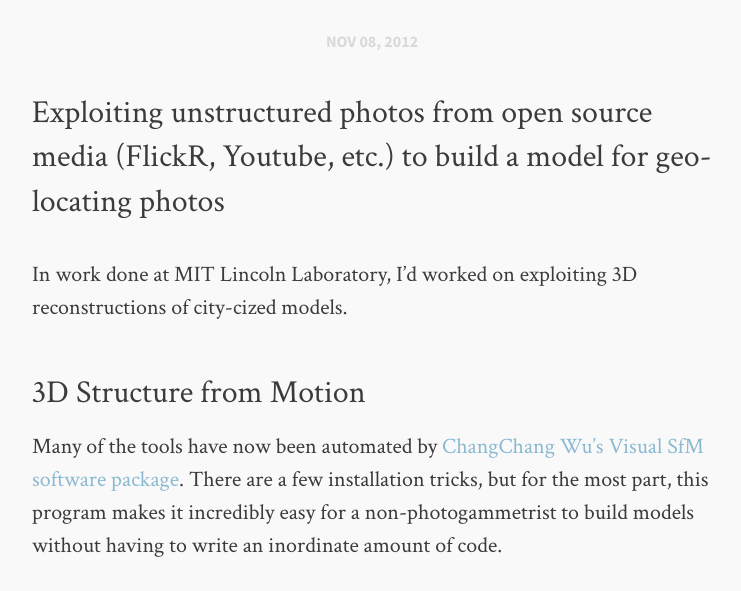
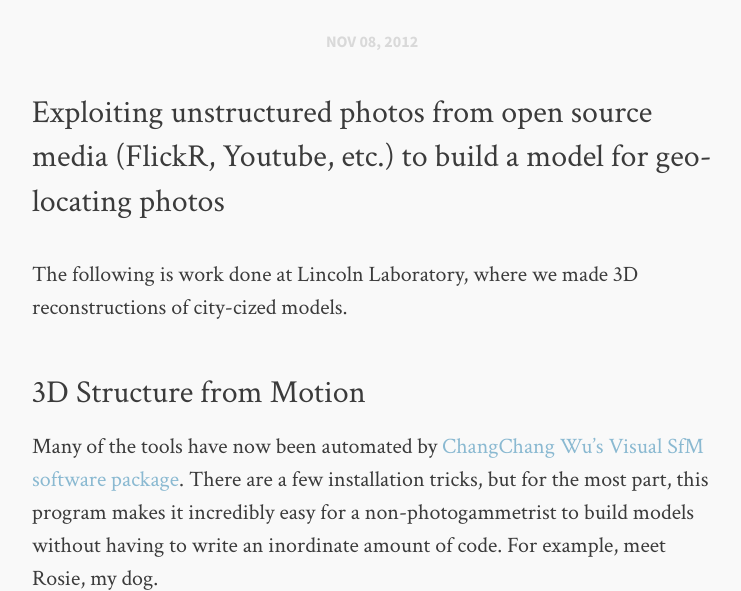
Before and after one commit to UCKarl/UCKarl.github.io, a Jekyll site: the page built from _posts/2012-11-08-SfM.md, in a window 1280 px wide and 900 px high, scrolled down 306 px, cut to the strip 0-591 px from the top of the window. Shown: the whole strip, without its empty margins (268-1009 px from the left). Built offline with Jekyll 4.4.1, drawn with Linux system fonts in a browser that asks for light colours; comment, search, counter and statistics services are not loaded.

Commit message:
Update 2012-11-08-SfM.md

```diff
--- a/_posts/2012-11-08-SfM.md
+++ b/_posts/2012-11-08-SfM.md
@@ -9,11 +9,13 @@ tags: [software]
 ---
 
 
-In work done at MIT Lincoln Laboratory, I'd worked on exploiting 3D reconstructions of city-cized models.
+The following is work done at Lincoln Laboratory, where we made 3D reconstructions of city-cized models.
 
 ### 3D Structure from Motion
 
-Many of the tools have now been automated by [ChangChang Wu's Visual SfM software package](http://ccwu.me/vsfm/). There are a few installation tricks, but for the most part, this program makes it incredibly easy for a non-photogammetrist to build models without having to write an inordinate amount of code.
+Many of the tools have now been automated by [ChangChang Wu's Visual SfM software package](http://ccwu.me/vsfm/). There are a few installation tricks, but for the most part, this program makes it incredibly easy for a non-photogammetrist to build models without having to write an inordinate amount of code. For example, meet Rosie, my dog.
+
+
 
 <html>
 <center>
```
